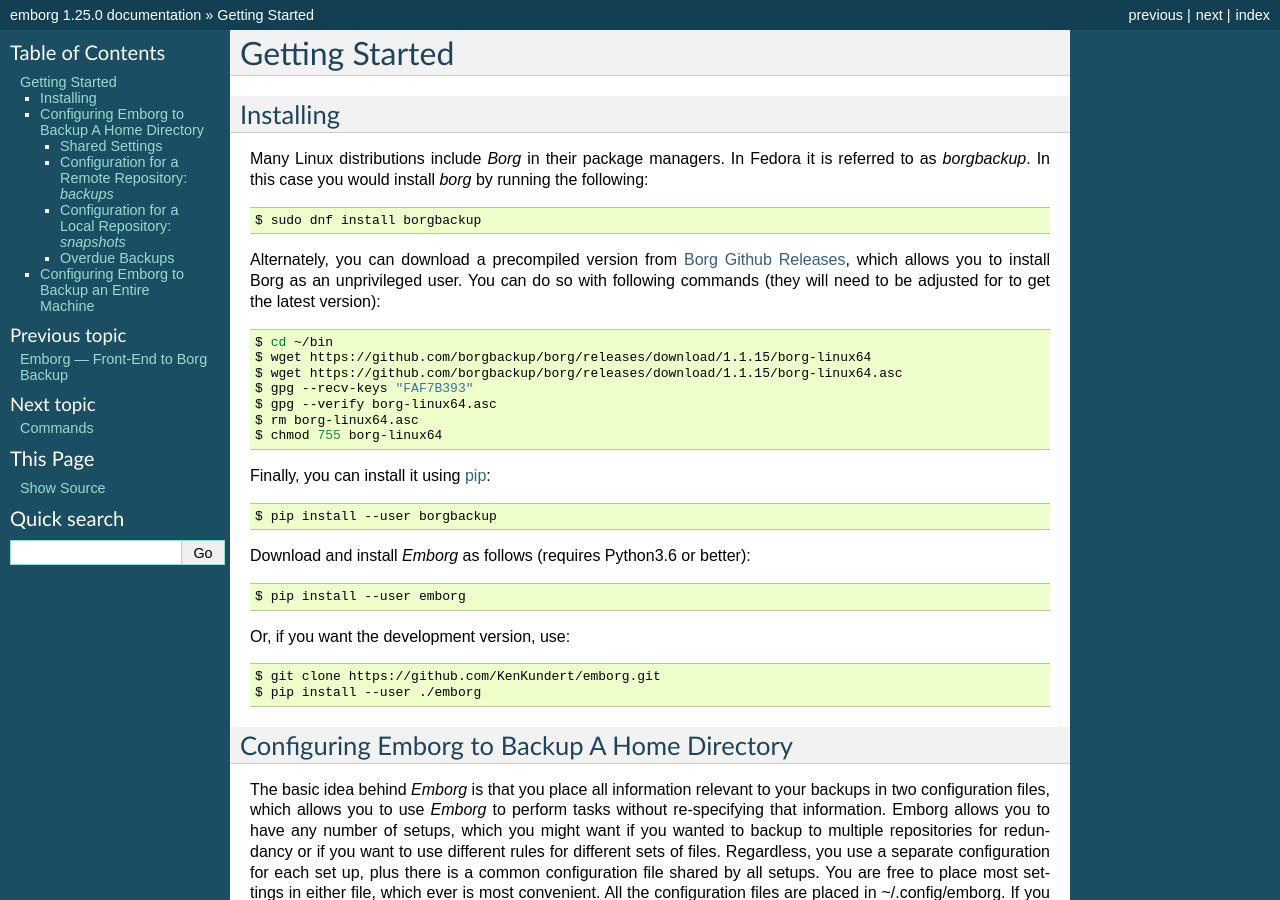
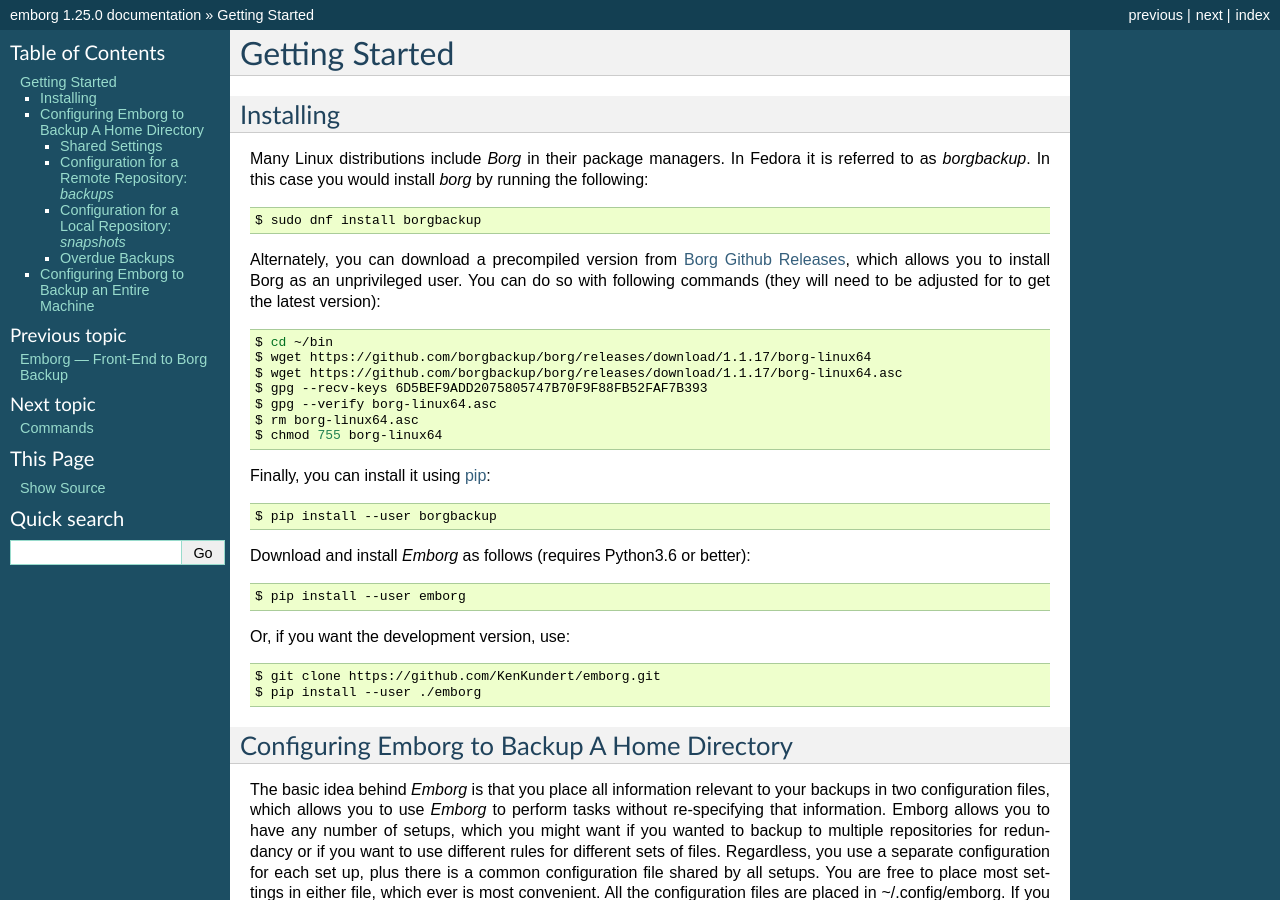
Before and after one commit to KenKundert/emborg, a Sphinx documentation site: the page built from doc/installing.rst, in a window 1280 px wide and 900 px high. Built offline with Sphinx 7.4.7, drawn with Linux system fonts in a browser that asks for light colours.

Commit message:
update installation instructions

```diff
--- a/doc/installing.rst
+++ b/doc/installing.rst
@@ -22,9 +22,9 @@
 .. code-block:: bash
 
     $ cd ~/bin
-    $ wget https://github.com/borgbackup/borg/releases/download/1.1.15/borg-linux64
-    $ wget https://github.com/borgbackup/borg/releases/download/1.1.15/borg-linux64.asc
-    $ gpg --recv-keys "FAF7B393"
+    $ wget https://github.com/borgbackup/borg/releases/download/1.1.17/borg-linux64
+    $ wget https://github.com/borgbackup/borg/releases/download/1.1.17/borg-linux64.asc
+    $ gpg --recv-keys 6D5BEF9ADD2075805747B70F9F88FB52FAF7B393
     $ gpg --verify borg-linux64.asc
     $ rm borg-linux64.asc
     $ chmod 755 borg-linux64
```
